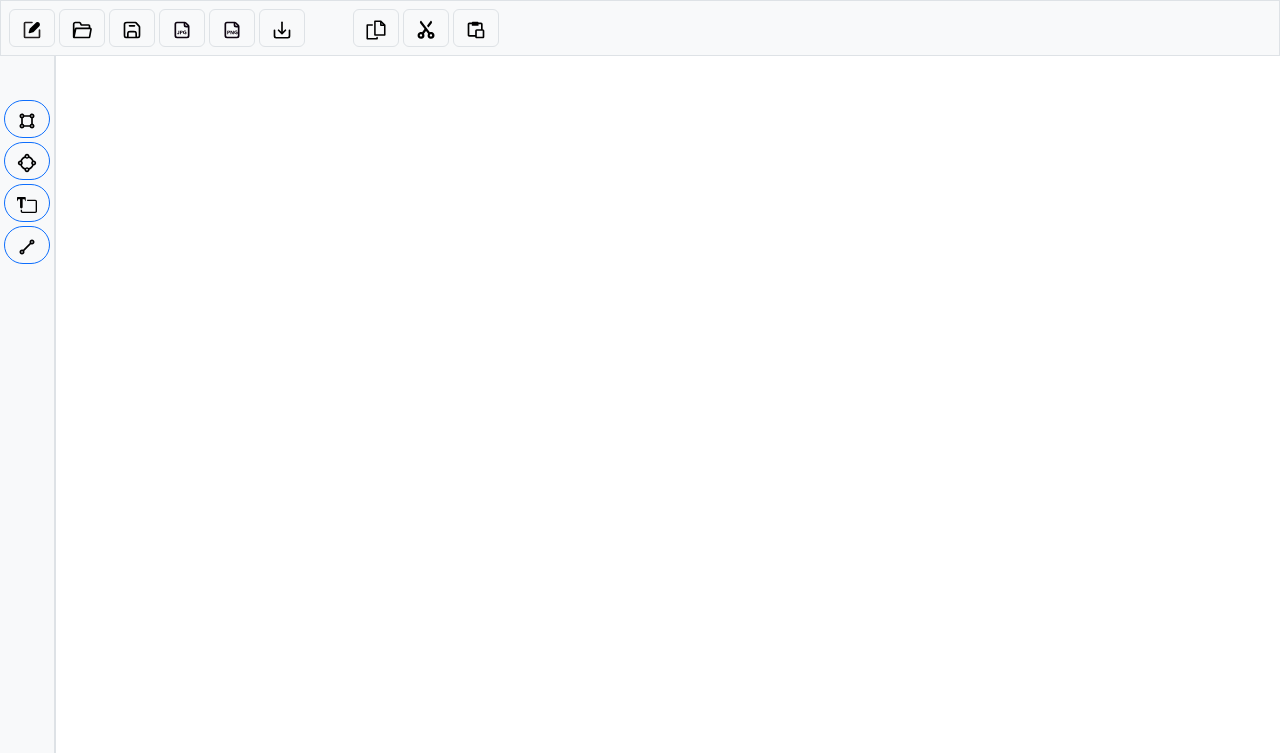
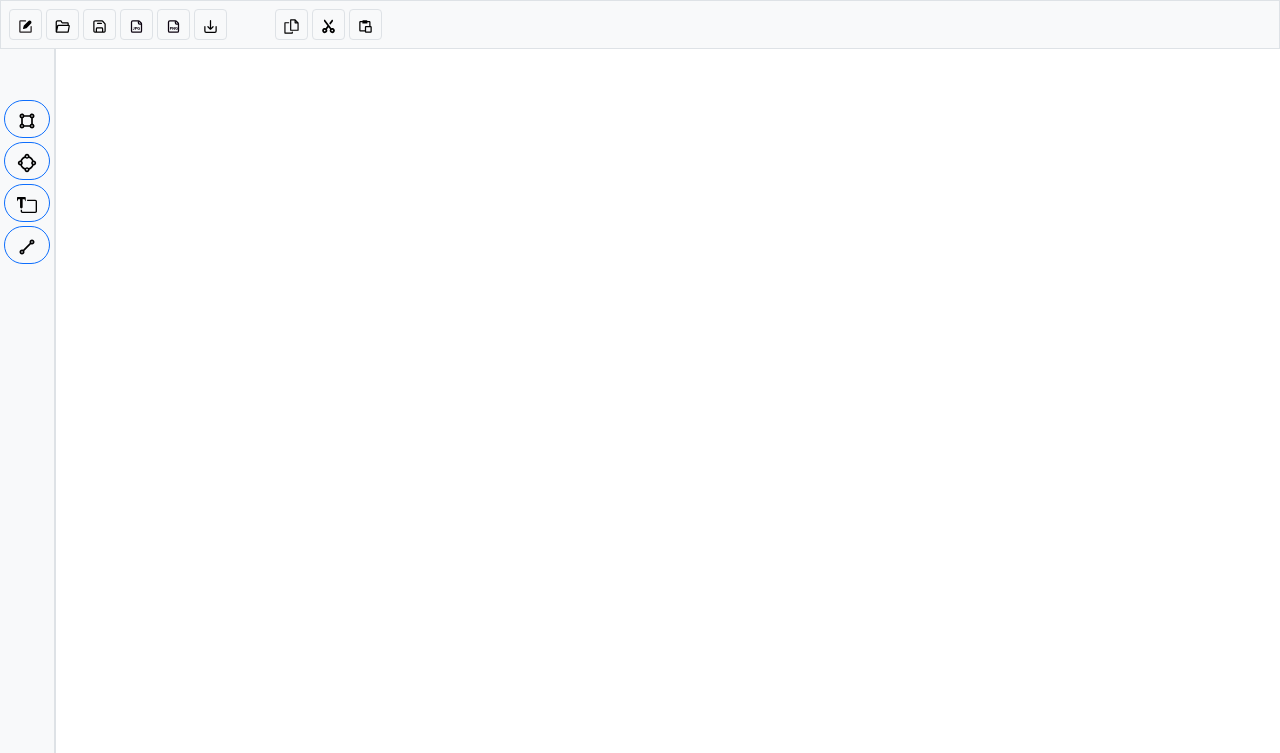
Before and after one commit to alexxGmZ/reDesign, an Electron app: page index.html in a window 1280 px wide. Shown: the top 753 px of the page. Drawn offline with Linux system fonts and the light colour scheme.

Commit message:
style: shrink topbar buttons

```diff
--- a/index.html
+++ b/index.html
@@ -13,36 +13,36 @@
    <!-- navbar -->
    <div class="navbar fixed-top border border-bottom bg-body-tertiary z-3">
       <div class="d-flex flex-row">
-         <button id="openCreateCanvasDialog" title="Create new design" class="btn btn-outline-primary border ms-2 me-1">
-            <img src="assets/svg/create-note-svgrepo-com.svg" width="20px">
+         <button id="openCreateCanvasDialog" title="Create new design" class="btn btn-sm btn-outline-primary border ms-2 me-1">
+            <img src="assets/svg/create-note-svgrepo-com.svg" width="15px">
          </button>
          <input type="file" id="inputCanvasJSON" class="d-none" accept=".json">
-         <button id="importCanvasFromJSON" title="Open an existing design" class="btn btn-outline-primary border me-1">
-            <img src="assets/svg/open-folder-svgrepo-com.svg" width="20px">
+         <button id="importCanvasFromJSON" title="Open an existing design" class="btn btn-sm btn-outline-primary border me-1">
+            <img src="assets/svg/open-folder-svgrepo-com.svg" width="15px">
          </button>
 
-         <button id="saveCanvas" title="Save design" class="btn btn-outline-primary border me-1">
-            <img src="assets/svg/save-svgrepo-com.svg" width="20px">
+         <button id="saveCanvas" title="Save design" class="btn btn-sm btn-outline-primary border me-1">
+            <img src="assets/svg/save-svgrepo-com.svg" width="15px">
          </button>
-         <button id="saveCanvasToJPEG" title="Export design to JPEG format" class="btn btn-outline-primary border me-1">
-            <img src="assets/svg/file-jpg-svgrepo-com.svg" width="20px">
+         <button id="saveCanvasToJPEG" title="Export design to JPEG format" class="btn btn-sm btn-outline-primary border me-1">
+            <img src="assets/svg/file-jpg-svgrepo-com.svg" width="15px">
          </button>
-         <button id="saveCanvasToPNG" title="Export design to PNG format" class="btn btn-outline-primary border me-1">
-            <img src="assets/svg/file-png-svgrepo-com.svg" width="20px">
+         <button id="saveCanvasToPNG" title="Export design to PNG format" class="btn btn-sm btn-outline-primary border me-1">
+            <img src="assets/svg/file-png-svgrepo-com.svg" width="15px">
          </button>
          <input id="importImageInput" type="file" class="d-none" accept="image/*">
-         <button id="importImage" title="Import image to canvas" class="btn btn-outline-primary border me-5">
-            <img src="./assets/svg/download-svgrepo-com.svg" width="20px">
+         <button id="importImage" title="Import image to canvas" class="btn btn-sm btn-outline-primary border me-5">
+            <img src="./assets/svg/download-svgrepo-com.svg" width="15px">
          </button>
 
-         <button id="copyObjects" title="Copy selected object/s" class="btn btn-outline-primary border me-1">
-            <img src="assets/svg/copy-svgrepo-com.svg" width="20px">
+         <button id="copyObjects" title="Copy selected object/s" class="btn btn-sm btn-outline-primary border me-1">
+            <img src="assets/svg/copy-svgrepo-com.svg" width="15px">
          </button>
-         <button id="cutObjects" title="Cut selected object/s" class="btn btn-outline-primary border me-1">
-            <img src="assets/svg/cut-svgrepo-com.svg" width="20px">
+         <button id="cutObjects" title="Cut selected object/s" class="btn btn-sm btn-outline-primary border me-1">
+            <img src="assets/svg/cut-svgrepo-com.svg" width="15px">
          </button>
-         <button id="pasteObjects" title="Paste copied/cutted object/s" class="btn btn-outline-primary border me-1">
-            <img src="assets/svg/paste-svgrepo-com.svg" width="20px">
+         <button id="pasteObjects" title="Paste copied/cutted object/s" class="btn btn-sm btn-outline-primary border me-1">
+            <img src="assets/svg/paste-svgrepo-com.svg" width="15px">
          </button>
       </div>
    </div>
```
